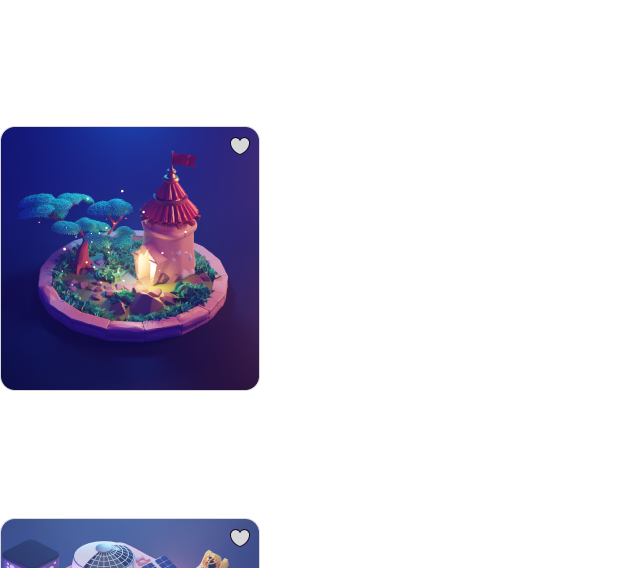
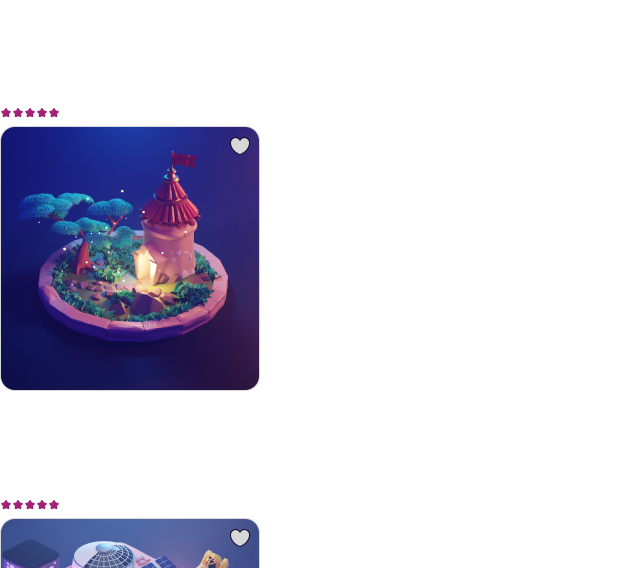
Before and after one commit to Opeyimika-sudo/metabnb_frontend, a React (Vite) app: page / in a window 1280 px wide. Shown: the part 1540-2108 px from the top of the page, without its empty margins (0-640 px from the left). Built offline with nearby package versions, Linux system fonts and the light colour scheme; a web font is replaced by a local one.

Commit message:
feat: build the structure of the Inspirations component

```diff
--- a/src/components/Inspirations.jsx
+++ b/src/components/Inspirations.jsx
@@ -10,28 +10,43 @@ import inspiration_image_six from '../images/inspiration_image--six.png'
 import inspiration_image_seven from '../images/inspiration_image--seven.png'
 import inspiration_image_eight from '../images/inspiration_image--eight.png'
 
+// Star for ratings
+import star from '../images/star.png'
+
 export default function Inspirations() {
     const inspirationImages = [
         inspiration_image_one, inspiration_image_two,
         inspiration_image_three, inspiration_image_four, inspiration_image_five, inspiration_image_six, inspiration_image_seven, inspiration_image_eight
     ];
+
     const Inspirations =inspirationImages.map((item) => (
-        <div className='inspirations'>
-            <h2>Inspiration for your next adventure</h2>
-            {console.log("amazing")}
-
-            <div className='inspirations_images'>
             <div className='card'>
                     <img src={item} alt="" className='card_image' />
+                    <div className="card_text">
                         <p>Desert king</p>
-                    <p>1MBT per night</p>
+                        <p id="bolden">1MBT per night</p>
+                    </div>
+                    <div className="card_text">
                         <p>2345km away</p>
                         <p>available for 2weeks stay</p>
                     </div>
+                    <div className='star_rating'>
+                        <img src={star} alt="" className="star" />
+                        <img src={star} alt="" className="star" />
+                        <img src={star} alt="" className="star" />
+                        <img src={star} alt="" className="star" />
+                        <img src={star} alt="" className="star" />
                     </div>
             </div>
     ));
   return (
-    [Inspirations]
+    <div className='inspirations'>
+        <h2 id="inspirations_text">Inspiration for your next adventure</h2>
+        <div className='cards'>
+            {Inspirations}
+        </div>
+
+    </div>
+
   )
 }
```
Lines whose indentation alone changed are shown as unchanged.
